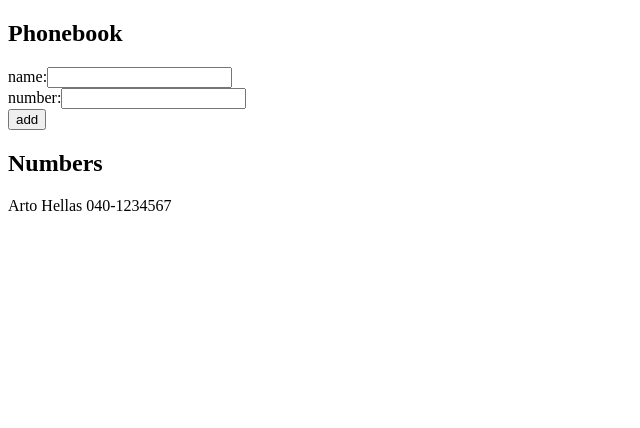
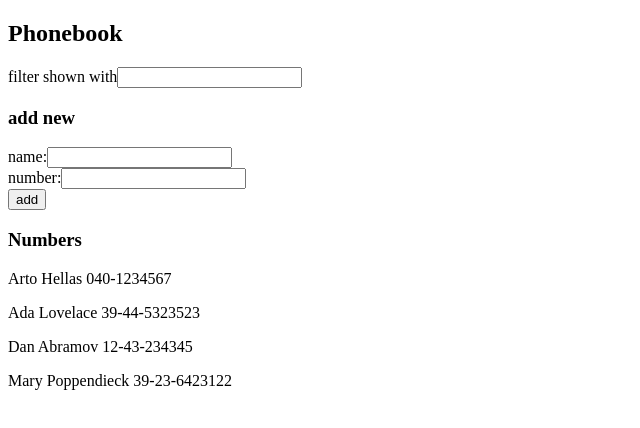
Before and after one commit to Simeon979/fullstack-open, a React (Create React App) app in the folder part2/phonebook/: page / in a window 1280 px wide. Shown: the top 428 px of the page, without its empty margins (0-640 px from the left). Built offline with nearby package versions, Linux system fonts and the light colour scheme.

Commit message:
exercise 2.9 and 2.10

```diff
--- a/part2/phonebook/src/App.js
+++ b/part2/phonebook/src/App.js
@@ -1,22 +1,66 @@
 import React, { useState } from 'react'
+
+const Filter = ({ newPattern, handlePatternChange }) => (
+  <form>
+    <label htmlFor="search">filter shown with</label>
+    <input id="search" value={newPattern} onChange={handlePatternChange} />
+  </form>
+)
+
+const PersonForm = ({ newName, newNumber, handleNameChange, handleNumberChange, handleFormSubmit}) => (
+  <form>
+    <div>
+      <label htmlFor="name">name:</label>
+      <input id="name" value={newName} onChange={handleNameChange} />
+    </div>
+    <div>
+      <label htmlFor="number">number:</label>
+      <input id="number" value={newNumber} onChange={handleNumberChange} />
+    </div>
+    <div>
+      <button type="submit" onClick={handleFormSubmit} >add</button>
+    </div>
+  </form>
+);
+
+const Persons = ({ persons }) => {
+  const entryRows = () => persons.map(person => <p key={person.name}>{person.name} {person.number}</p>)
+
+  return <div>{ entryRows() }</div>
+};
 
 const App = () => {
   const [ persons, setPersons] = useState([
-    { name: 'Arto Hellas', number: "040-1234567" }
+    { name: 'Arto Hellas', number: "040-1234567" },
+    { name: 'Ada Lovelace', number: '39-44-5323523' },
+    { name: 'Dan Abramov', number: '12-43-234345' },
+    { name: 'Mary Poppendieck', number: '39-23-6423122' }
   ])
+
   const [ newName, setNewName ] = useState('')
   const [ newNumber, setNewNumber ] = useState("")
+  const [ newPattern, setNewPattern ] = useState("")
 
-  const entryRows = () => persons.map(person => <p key={person.name}>{person.name} {person.number}</p>)
+  const personsToShow = persons.filter(
+    person => {
+      const pattern = new RegExp(newPattern, "i")
+      return pattern.test(person.name)
+    }
+  )
+
 
   const handleNameChange = (event) => setNewName(event.target.value)
   const handleNumberChange = (event) => setNewNumber(event.target.value)
+  const handlePatternChange = (event) => setNewPattern(event.target.value)
+
   const handleFormSubmit = (event) => {
+    console.log(event)
     event.preventDefault()
     if (!persons.find(person => newName === person.name)) {
       setPersons([...persons, {name: newName, number: newNumber}])
       setNewName("")
       setNewNumber("")
+      setNewPattern("")
     } else {
       alert(`${newName} already exist`)
     }
@@ -25,21 +69,11 @@ const App = () => {
   return (
     <div>
       <h2>Phonebook</h2>
-      <form>
-        <div>
-          <label htmlFor="name">name:</label>
-          <input id="name" value={newName} onChange={handleNameChange} />
-        </div>
-        <div>
-          <label htmlFor="number">number:</label>
-          <input id="number" value={newNumber} onChange={handleNumberChange} />
-        </div>
-        <div>
-          <button type="submit" onClick={handleFormSubmit} >add</button>
-        </div>
-      </form>
-      <h2>Numbers</h2>
-      { entryRows() }
+      <Filter newPattern={newPattern} handlePatternChange={handlePatternChange} />
+      <h3>add new</h3>
+      <PersonForm newName={newName} newNumber={newNumber} handleNameChange={handleNameChange} handleNumberChange={handleNumberChange} handleFormSubmit={handleFormSubmit} />
+      <h3>Numbers</h3>
+      <Persons persons={personsToShow} />
     </div>
   )
 }
```
